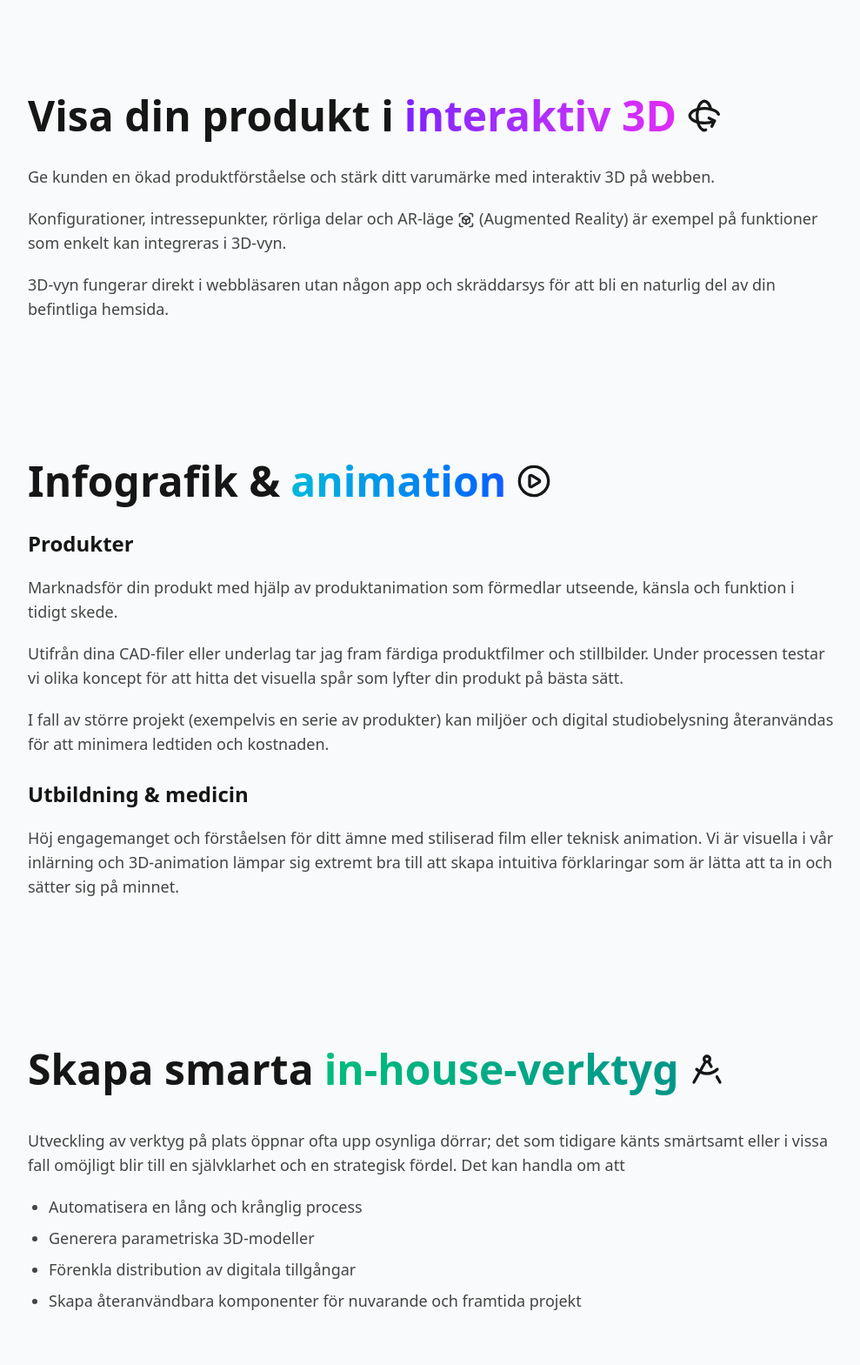
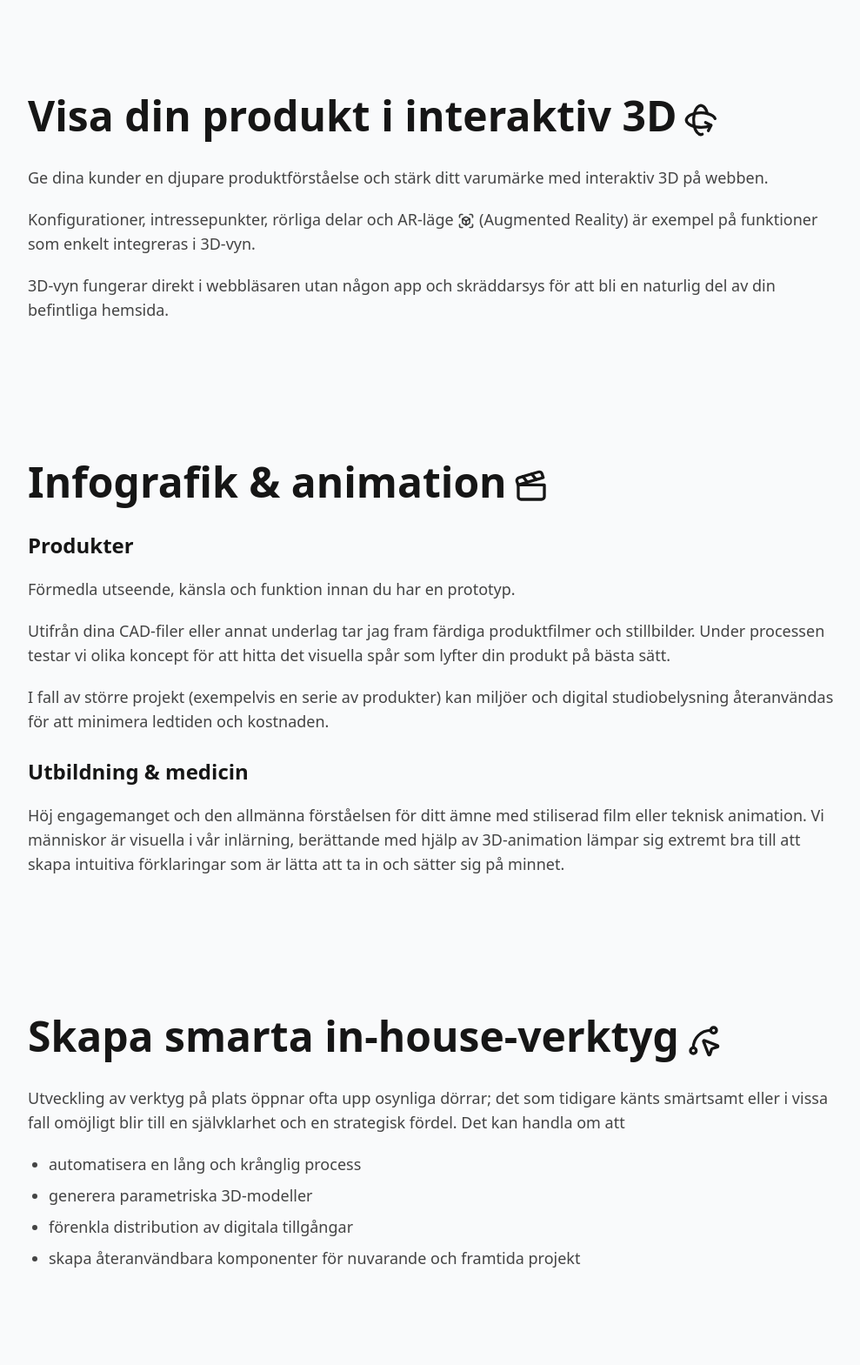
Before and after one commit to martin-lorentzon/martin-lorentzon.github.io, a website: page index.html in a window 1280 px wide. Shown: the part 771-2340 px from the top of the page at 87% size, without its empty margins (144-1133 px from the left). Drawn offline with nearby package versions, Linux system fonts and the light colour scheme; files that its build step writes are made by us from their sources.

Commit message:
Fix awkward mobile line breaks and switch theme toggle to lucide icons
Glue heading icons to their trailing word, use non-breaking hyphens for
compound words, and add wbr break points in the email address so they
no longer split into orphaned fragments on narrow screens. Replace the
hardcoded sun/moon SVGs in the theme toggle with lucide icons so every
icon on the site comes from one system, and document both conventions
in CLAUDE.md.

Co-Authored-By: Claude Sonnet 5 <noreply@anthropic.com>

```diff
--- a/CLAUDE.md
+++ b/CLAUDE.md
@@ -6,4 +6,10 @@
 - Escape `&` as `&amp;` in HTML text content (headings, copy, etc.) — don't leave bare ampersands.
 - When adapting pasted/legacy copy, fix obvious typos and spelling errors silently rather than preserving them verbatim. Only flag a change if the intended wording is ambiguous.
 - This site's icon system is lucide (`<i data-lucide="...">` + `vendor/lucide.min.js`). When adapting legacy markup that references a different icon set (e.g. Material Symbols), convert it to the closest lucide equivalent rather than mixing icon libraries.
+- Every icon on the site must come from lucide — never hand-write or paste a raw `<svg>`/`<path>` icon, even for framework widgets like daisyUI's theme swap. Use `<i data-lucide="...">` and let `lucide.createIcons()` render it; if you need a component's structural classes (e.g. `swap-off`/`swap-on`) on the icon, put them on the `<i>` — they carry over to the rendered `<svg>`.
 - Gradient text colors (`bg-gradient-to-r from-* to-*`) are picked per section to fit that section's content — there's no fixed palette to cycle through. Just avoid repeating the same gradient in adjacent sections.
+- Avoid awkward line breaks in headings and short text, especially on mobile widths (~360-400px):
+  - When a heading ends with a trailing icon (`<i data-lucide="...">`), don't lay it out as a separate flex item alongside the text (`flex flex-wrap items-center gap-3`) — on narrow screens the icon gets orphaned onto its own line below the wrapped text. Instead wrap the icon and the word it follows together in `<span class="whitespace-nowrap">last-word<i ...></i></span>` (`ml-2`/`ml-3` on the icon for spacing) so it always travels with that word.
+  - For a hyphenated compound that should read as one unit (e.g. "in-house-verktyg", "e-post"), use a non-breaking hyphen (`&#8209;`) instead of a plain `-`. It renders identically but stops the browser from splitting the word at the hyphen, so a wrap moves the whole compound to the next line instead of stranding a fragment like "in-" or "e-".
+  - For long unbreakable strings like an email address, don't rely on `break-words`/`overflow-wrap` alone — it can strand a single character (e.g. a lone "e" off "martinlorentzon.se"). Add explicit `<wbr />` at natural boundaries instead (e.g. `contact@<wbr />martinlorentzon<wbr />.se`).
+  - This is a static-build project (`npm run build`, Tailwind CLI → `dist/output.css`) — after adding a Tailwind class that isn't already used elsewhere in the file, rebuild before checking in the browser, or the new class won't be in the compiled CSS and will silently have no effect.
--- a/index.html
+++ b/index.html
@@ -40,14 +40,8 @@
           <div class="navbar-end gap-2">
             <label class="swap swap-rotate btn btn-ghost btn-circle" aria-label="Toggle dark mode">
               <input type="checkbox" class="theme-controller" value="black" />
-              <svg class="swap-off h-6 w-6 fill-current" xmlns="http://www.w3.org/2000/svg" viewBox="0 0 24 24">
-                <path
-                  d="M12 4a1 1 0 0 1-1-1V1a1 1 0 0 1 2 0v2a1 1 0 0 1-1 1Zm0 20a1 1 0 0 1-1-1v-2a1 1 0 0 1 2 0v2a1 1 0 0 1-1 1ZM4.93 6.34a1 1 0 0 1-.71-.29L2.81 4.63a1 1 0 1 1 1.42-1.42l1.41 1.42a1 1 0 0 1 0 1.41 1 1 0 0 1-.71.3Zm14.85 14.85a1 1 0 0 1-.71-.29l-1.41-1.42a1 1 0 0 1 1.41-1.41l1.42 1.41a1 1 0 0 1 0 1.42 1 1 0 0 1-.71.29ZM3 13H1a1 1 0 0 1 0-2h2a1 1 0 0 1 0 2Zm20 0h-2a1 1 0 0 1 0-2h2a1 1 0 0 1 0 2ZM3.51 20.49a1 1 0 0 1-.71-1.71l1.41-1.42a1 1 0 1 1 1.42 1.42l-1.41 1.41a1 1 0 0 1-.71.3Zm15.56-15.56a1 1 0 0 1-.71-1.71l1.42-1.41a1 1 0 1 1 1.41 1.41l-1.41 1.42a1 1 0 0 1-.71.29ZM12 18a6 6 0 1 1 6-6 6 6 0 0 1-6 6Z"
-                />
-              </svg>
-              <svg class="swap-on h-6 w-6 fill-current" xmlns="http://www.w3.org/2000/svg" viewBox="0 0 24 24">
-                <path d="M21.64 13.65a1 1 0 0 0-1.05-.14 8.05 8.05 0 0 1-3.37.73 8.15 8.15 0 0 1-8.14-8.1 8.59 8.59 0 0 1 .25-2 1 1 0 0 0-1.33-1.18A10.14 10.14 0 1 0 21.94 14.7a1 1 0 0 0-.3-1.05Z" />
-              </svg>
+              <i data-lucide="sun" class="swap-off h-6 w-6" aria-hidden="true"></i>
+              <i data-lucide="moon" class="swap-on h-6 w-6" aria-hidden="true"></i>
             </label>
             <label for="mobile-menu" aria-label="Open menu" class="btn btn-ghost btn-square lg:hidden">
               <i data-lucide="menu" class="h-6 w-6" aria-hidden="true"></i>
@@ -82,49 +76,42 @@
             </div>
           </section>
           <section id="tjanster" class="mx-auto py-20 max-w-5xl px-8 sm:px-12">
-            <h2 class="flex flex-wrap items-center gap-3 text-4xl font-bold sm:text-5xl">
-              Visa din produkt i
-              <span class="bg-gradient-to-r from-violet-600 to-fuchsia-500 bg-clip-text text-transparent [-webkit-background-clip:text] [-webkit-text-fill-color:transparent]">interaktiv 3D</span>
-              <i data-lucide="rotate-3d" class="h-8 w-8 sm:h-10 sm:w-10" aria-hidden="true"></i>
+            <h2 class="text-4xl font-bold sm:text-5xl">
+              Visa din produkt i interaktiv <span class="whitespace-nowrap">3D<i data-lucide="rotate-3d" class="ml-2 inline-block h-8 w-8 align-middle sm:h-10 sm:w-10" aria-hidden="true"></i></span>
             </h2>
             <div class="mt-8 space-y-5 text-base-content/80 sm:text-lg">
-              <p>Ge kunden en ökad produktförståelse och stärk ditt varumärke med interaktiv 3D på webben.</p>
+              <p>Ge dina kunder en djupare produktförståelse och stärk ditt varumärke med interaktiv 3D på webben.</p>
               <p>
                 Konfigurationer, intressepunkter, rörliga delar och AR-läge
                 <i data-lucide="scan-box" class="inline h-5 w-5 align-text-bottom" aria-hidden="true"></i>
-                (Augmented Reality) är exempel på funktioner som enkelt kan integreras i 3D-vyn.
+                (Augmented Reality) är exempel på funktioner som enkelt integreras i 3D-vyn.
               </p>
               <p>3D-vyn fungerar direkt i webbläsaren utan någon app och skräddarsys för att bli en naturlig del av din befintliga hemsida.</p>
             </div>
           </section>
           <section id="infografik" class="mx-auto py-20 max-w-5xl px-8 sm:px-12">
-            <h2 class="flex flex-wrap items-center gap-3 text-4xl font-bold sm:text-5xl">
-              Infografik &amp;
-              <span class="bg-gradient-to-r from-cyan-500 to-blue-600 bg-clip-text text-transparent [-webkit-background-clip:text] [-webkit-text-fill-color:transparent]">animation</span>
-              <i data-lucide="circle-play" class="h-8 w-8 sm:h-10 sm:w-10" aria-hidden="true"></i>
+            <h2 class="text-4xl font-bold sm:text-5xl">
+              Infografik &amp; <span class="whitespace-nowrap">animation<i data-lucide="clapperboard" class="ml-2 inline-block h-8 w-8 align-middle sm:h-10 sm:w-10" aria-hidden="true"></i></span>
             </h2>
             <div class="mt-8 space-y-5 text-base-content/80 sm:text-lg">
               <h3 class="text-2xl font-semibold text-base-content">Produkter</h3>
-              <p>Marknadsför din produkt med hjälp av produktanimation som förmedlar utseende, känsla och funktion i tidigt skede.</p>
+              <p>Förmedla utseende, känsla och funktion innan du har en prototyp.</p>
               <p>
-                Utifrån dina CAD-filer eller underlag tar jag fram färdiga produktfilmer och stillbilder. Under processen testar vi olika koncept för att hitta det visuella spår som lyfter din produkt
-                på bästa sätt.
+                Utifrån dina CAD-filer eller annat underlag tar jag fram färdiga produktfilmer och stillbilder. Under processen testar vi olika koncept för att hitta det visuella spår som lyfter din
+                produkt på bästa sätt.
               </p>
               <p>I fall av större projekt (exempelvis en serie av produkter) kan miljöer och digital studiobelysning återanvändas för att minimera ledtiden och kostnaden.</p>
               <h3 class="pt-2 text-2xl font-semibold text-base-content">Utbildning &amp; medicin</h3>
               <p>
-                Höj engagemanget och förståelsen för ditt ämne med stiliserad film eller teknisk animation. Vi är visuella i vår inlärning och 3D-animation lämpar sig extremt bra till att skapa
-                intuitiva förklaringar som är lätta att ta in och sätter sig på minnet.
+                Höj engagemanget och den allmänna förståelsen för ditt ämne med stiliserad film eller teknisk animation. Vi människor är visuella i vår inlärning, berättande med hjälp av 3D-animation
+                lämpar sig extremt bra till att skapa intuitiva förklaringar som är lätta att ta in och sätter sig på minnet.
               </p>
             </div>
           </section>
           <section id="verktyg" class="mx-auto py-20 max-w-5xl px-8 sm:px-12">
-            <h2 class="flex flex-wrap items-center gap-3 text-4xl font-bold sm:text-5xl">
+            <h2 class="text-4xl font-bold sm:text-5xl">
               Skapa smarta
-              <span class="bg-gradient-to-r from-emerald-500 to-teal-600 bg-clip-text leading-normal text-transparent [-webkit-background-clip:text] [-webkit-text-fill-color:transparent]"
-                >in-house-verktyg</span
-              >
-              <i data-lucide="drafting-compass" class="h-8 w-8 sm:h-10 sm:w-10" aria-hidden="true"></i>
+              <span class="whitespace-nowrap">in&#8209;house&#8209;verktyg<i data-lucide="spline-pointer" class="ml-2 inline-block h-8 w-8 align-middle sm:h-10 sm:w-10" aria-hidden="true"></i></span>
             </h2>
             <div class="mt-8 space-y-5 text-base-content/80 sm:text-lg">
               <p>
@@ -132,10 +119,10 @@
                 handla om att
               </p>
               <ul class="list-disc space-y-2 pl-6">
-                <li>Automatisera en lång och krånglig process</li>
-                <li>Generera parametriska 3D-modeller</li>
-                <li>Förenkla distribution av digitala tillgångar</li>
-                <li>Skapa återanvändbara komponenter för nuvarande och framtida projekt</li>
+                <li>automatisera en lång och krånglig process</li>
+                <li>generera parametriska 3D-modeller</li>
+                <li>förenkla distribution av digitala tillgångar</li>
+                <li>skapa återanvändbara komponenter för nuvarande och framtida projekt</li>
               </ul>
             </div>
           </section>
@@ -156,14 +143,13 @@
             </div>
           </section>
           <section id="kontakt" class="mx-auto py-20 max-w-5xl px-8 text-center sm:px-12">
-            <h2 class="flex flex-wrap items-center justify-center gap-3 text-4xl font-bold sm:text-5xl">
-              Kontakt
-              <i data-lucide="mail" class="h-8 w-8 sm:h-10 sm:w-10" aria-hidden="true"></i>
+            <h2 class="text-4xl font-bold sm:text-5xl">
+              <span class="whitespace-nowrap">Kontakt<i data-lucide="mail" class="ml-2 inline-block h-8 w-8 align-middle sm:h-10 sm:w-10" aria-hidden="true"></i></span>
             </h2>
             <div class="mt-8 space-y-2">
-              <h3 class="text-2xl font-semibold text-base-content break-words">contact@martinlorentzon.se</h3>
+              <h3 class="text-2xl font-semibold text-base-content break-words">contact@<wbr />martinlorentzon<wbr />.se</h3>
               <h3 class="text-2xl font-semibold text-base-content">+46 70 920 14 81</h3>
-              <h3 class="text-xl font-semibold text-base-content">Jag nås helst via sms eller e-post.</h3>
+              <h3 class="text-xl font-semibold text-base-content">Jag nås helst via sms eller e&#8209;post.</h3>
               <h3 class="text-2xl font-semibold text-base-content">Göteborg, Sverige</h3>
             </div>
           </section>
@@ -210,13 +196,15 @@
                   <ul class="flex flex-col gap-2 text-base-content/80">
                     <li><a href="#tjanster" class="link link-hover">Interaktiv 3D</a></li>
                     <li><a href="#infografik" class="link link-hover">Infografik &amp; animation</a></li>
-                    <li><a href="#verktyg" class="link link-hover">In-house-verktyg</a></li>
+                    <li><a href="#verktyg" class="link link-hover">In&#8209;house&#8209;verktyg</a></li>
                   </ul>
                 </div>
                 <div>
                   <h3 class="footer-title">Kontakt</h3>
                   <ul class="flex flex-col gap-2 text-base-content/80">
-                    <li><a href="mailto:contact@martinlorentzon.se" class="link link-hover break-words">contact@martinlorentzon.se</a></li>
+                    <li>
+                      <a href="mailto:contact@martinlorentzon.se" class="link link-hover break-words">contact@<wbr />martinlorentzon<wbr />.se</a>
+                    </li>
                     <li><a href="tel:+46709201481" class="link link-hover">+46 70 920 14 81</a></li>
                   </ul>
                 </div>
```
